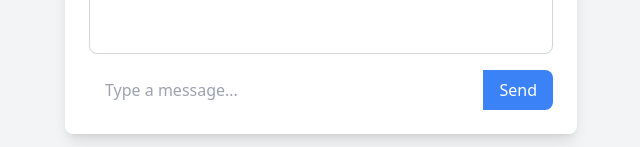
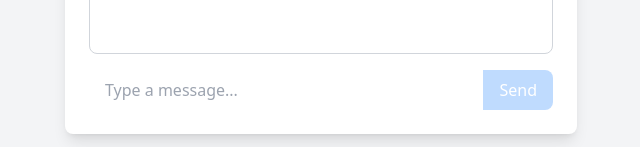
Before and after one commit to LewieM1995/angular-chatapp, an Angular app: page /chat in a window 1280 px wide. Shown: the part 666-813 px from the top of the page, without its empty margins (319-959 px from the left). Built offline with nearby package versions, Linux system fonts and the light colour scheme; sample sign-in values are in the browser's storage.

Commit message:
conditional on send button

```diff
--- a/src/app/components/chat/chat.component.html
+++ b/src/app/components/chat/chat.component.html
@@ -19,6 +19,6 @@
     <app-chat-window [messages]="messages"></app-chat-window>
 
     <!-- Input and Send Button Section -->
-    <app-message-input (messageSent)="sendMessage($event)"></app-message-input>
+    <app-message-input [isInRoom]="isInRoom" (messageSent)="sendMessage($event)"></app-message-input>
   </div>
 </div>
--- a/src/app/components/chat/message-input/message-input.component.html
+++ b/src/app/components/chat/message-input/message-input.component.html
@@ -9,7 +9,12 @@
     />
     <button
       (click)="sendMessage(messageInput.value)"
+      [disabled]="!isInRoom"
       class="py-2 px-4 bg-blue-500 text-white rounded-r-lg hover:bg-blue-600 focus:outline-none focus:ring-2 focus:ring-blue-600 focus:ring-opacity-50"
+      [ngClass]="{
+        'bg-blue-500': isInRoom,
+        'bg-blue-200 hover:bg-blue-200': !isInRoom
+      }"
     >
       Send
     </button>
--- a/src/app/components/chat/message-input/message-input.component.ts
+++ b/src/app/components/chat/message-input/message-input.component.ts
@@ -1,5 +1,5 @@
 import { CommonModule } from '@angular/common';
-import { Component, EventEmitter, Output } from '@angular/core';
+import { Component, EventEmitter, Output, Input } from '@angular/core';
 
 @Component({
   selector: 'app-message-input',
@@ -11,6 +11,7 @@ import { Component, EventEmitter, Output } from '@angular/core';
 export class MessageInputComponent {
 
   @Output() messageSent = new EventEmitter<string>();
+  @Input() isInRoom: boolean = false;
 
   sendMessage(message: string) {
     if (message.trim()) {
```
